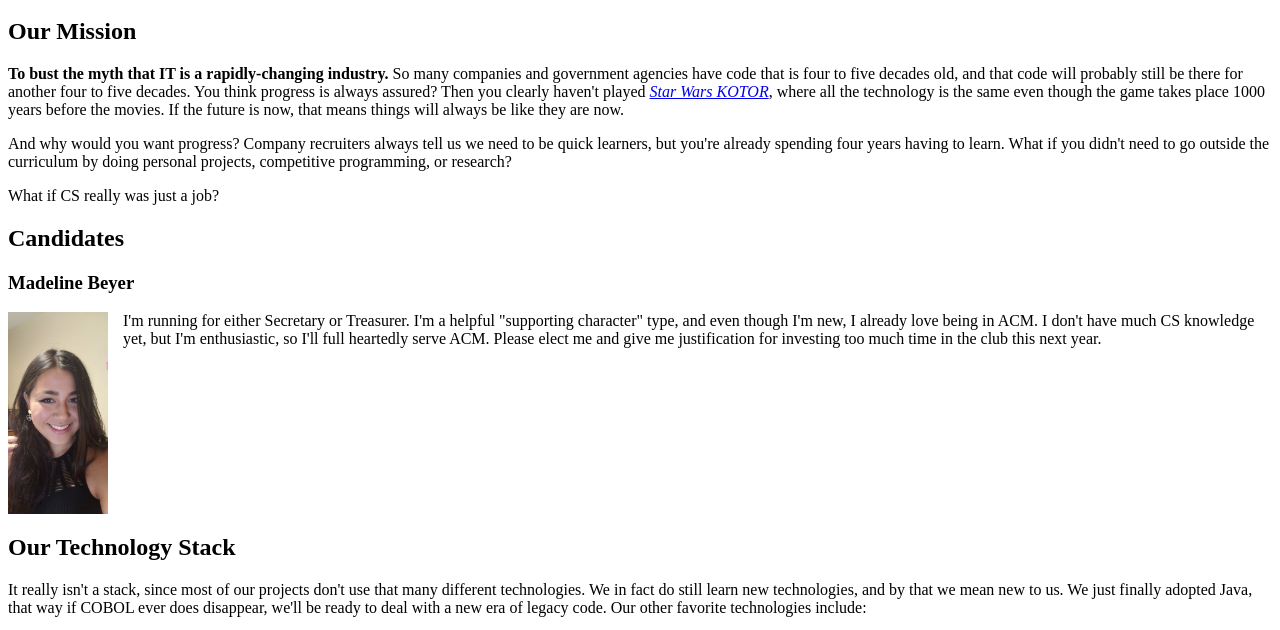
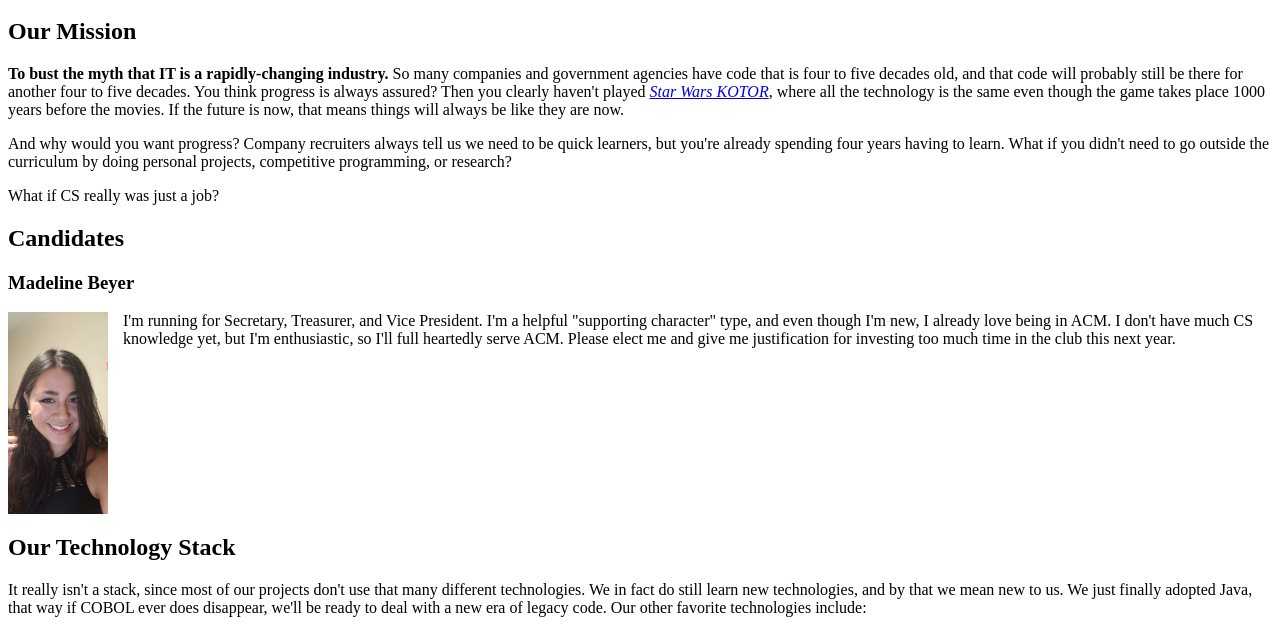
Before and after one commit to 0party/0party.github.io, a plain HTML site: page index.html in a window 1280 px wide. Shown: the part 100-730 px from the top of the page. Drawn offline with Linux system fonts and the light colour scheme.

Commit message:
Update Maddy's nominations

```diff
--- a/index.html
+++ b/index.html
@@ -35,7 +35,7 @@
         <h3>Madeline Beyer</h3>
 	<p>
 	<img src="imgs/MadelineBeyer.jpg" width="100" class="candidate"/>
-        I'm running for either Secretary or Treasurer. I'm a helpful "supporting character" type, and even though I'm new, I already love being in ACM. I don't have much CS knowledge yet, but I'm enthusiastic, so I'll full heartedly serve ACM. Please elect me and give me justification for investing too much time in the club this next year.
+        I'm running for Secretary, Treasurer, and Vice President. I'm a helpful "supporting character" type, and even though I'm new, I already love being in ACM. I don't have much CS knowledge yet, but I'm enthusiastic, so I'll full heartedly serve ACM. Please elect me and give me justification for investing too much time in the club this next year.
 	<br style="clear: both"/>
 	</p>
       </div>
```
